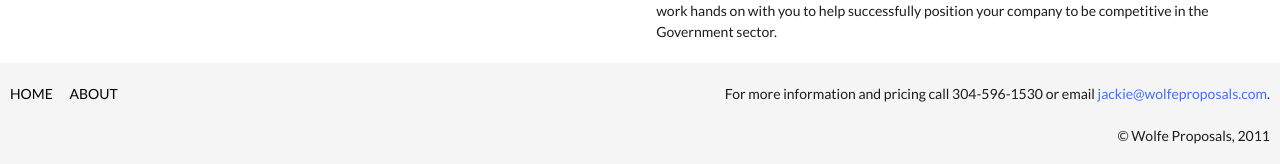
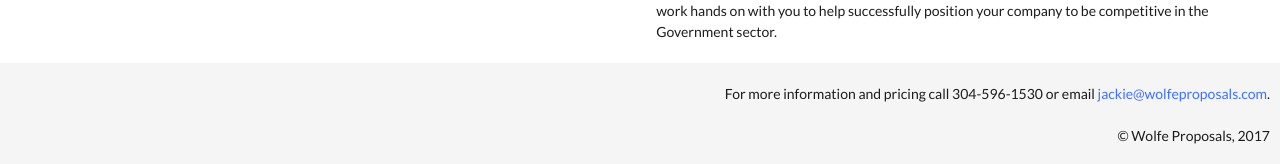
Before and after one commit to awolfe76/wolfeproposals, a Jekyll site: the page built from index.md, in a window 1280 px wide. Shown: the part 789-953 px from the top of the page. Built offline with Jekyll 4.4.1, drawn with Linux system fonts in a browser that asks for light colours; Markdown is read by kramdown in place of the engine named in the settings.

Commit message:
Update footer.html

```diff
--- a/_includes/footer.html
+++ b/_includes/footer.html
@@ -1,17 +1,12 @@
 <div class="container-fluid" id="footer">
 	<div class="row-fluid">
 		<div class="span4">
-			<div>
-				<ul id="nav_footer">
-					<li><a href="/">Home</a></li>
-					<li><a href="/about/">About</a></li>
-				</ul>
-			</div>
+
 		</div>
 		<div class="span8">
 			<div id="more_info">
 				<p>For more information and pricing call 304-596-1530 or email <a href="mailto:jackie@wolfeproposals.com?subject=More%20Information%20And%20Pricing">jackie@wolfeproposals.com</a>.</p>
-				<p id="copyright">&copy; Wolfe Proposals, 2011</p>
+				<p id="copyright">&copy; Wolfe Proposals, 2017</p>
 			</div>
 
 		</div>
```
